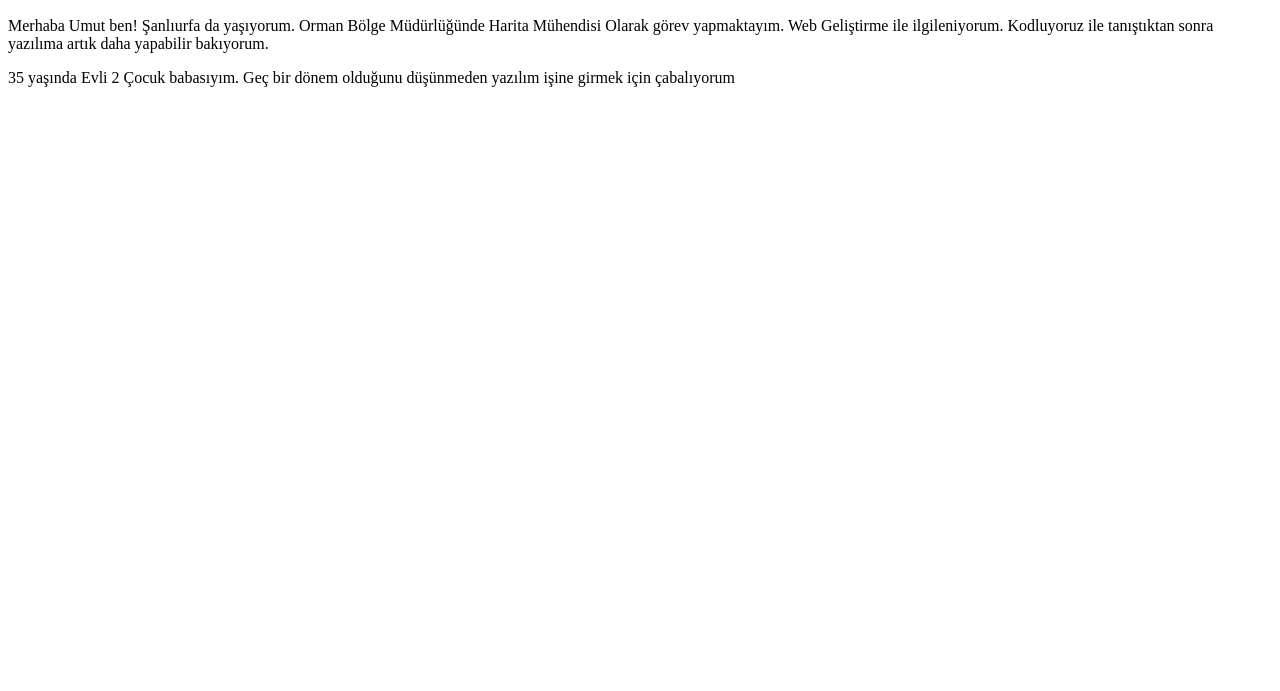
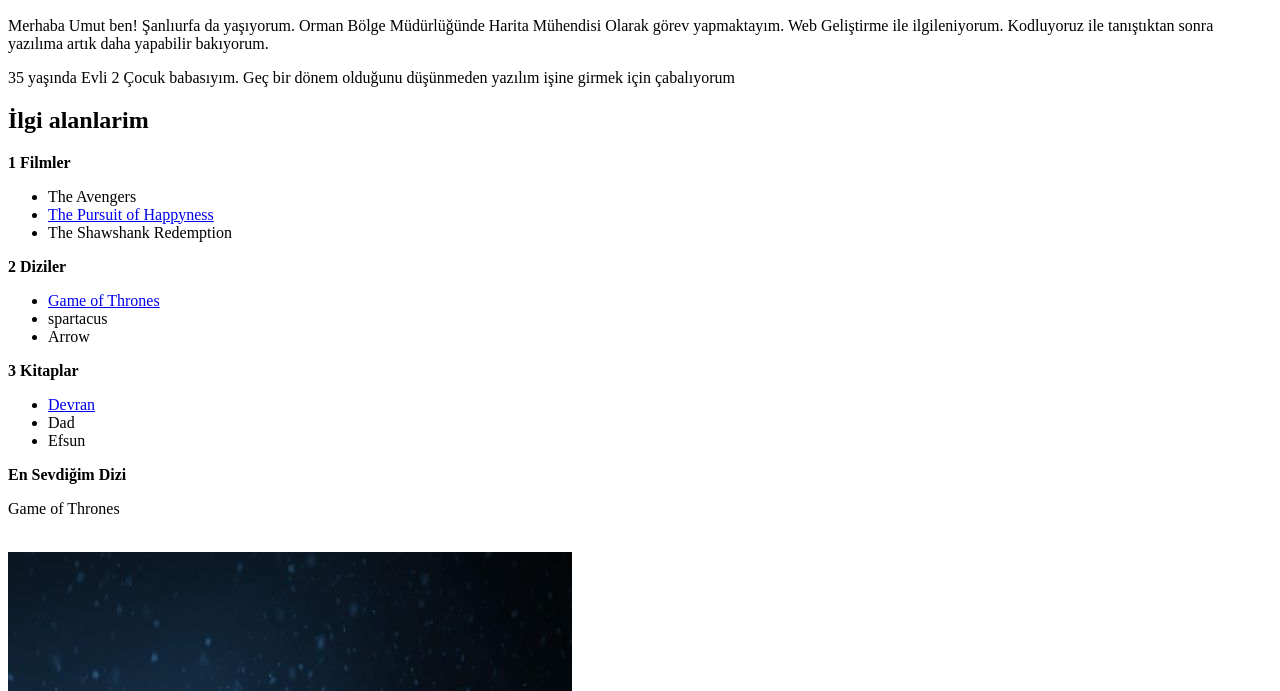
Before and after one commit to umuttuna/-zge-mi-, a plain HTML site: page index.html in a window 1280 px wide. Shown: the part 110-801 px from the top of the page. Drawn offline with Linux system fonts and the light colour scheme.

Commit message:
third commit

```diff
--- a/index.html
+++ b/index.html
@@ -10,5 +10,30 @@
     <h2>Hakkımda</h2>
     <p>Merhaba Umut ben! Şanlıurfa da yaşıyorum. Orman Bölge Müdürlüğünde Harita Mühendisi Olarak görev yapmaktayım. Web Geliştirme ile ilgileniyorum. Kodluyoruz ile tanıştıktan sonra yazılıma artık daha yapabilir bakıyorum.</p>
     <p>35 yaşında Evli 2 Çocuk babasıyım. Geç bir dönem olduğunu düşünmeden yazılım işine girmek için çabalıyorum </p>
-    </body>
+   <h2>İlgi alanlarim</h2>
+   <p><b>1 Filmler</b></p>
+   <ul>
+    <li>The Avengers</li>
+    <li><a href="https://www.imdb.com/title/tt0454921/">The Pursuit of Happyness</a></li>
+    <li>The Shawshank Redemption</li>
+   </ul>
+   <p><b>2 Diziler</b></p>
+   <ul>
+    <li><a href="https://www.imdb.com/title/tt0944947/">Game of Thrones</a></li>
+    <li>spartacus</li>
+    <li>Arrow</li>
+   </ul>
+   <p><b>3 Kitaplar</b></p>
+   <ul>
+    <li><a href="https://www.goodreads.com/book/show/44776406-devran?ac=1&from_search=true&qid=ZCc0EKTG8B&rank=1">Devran</a></li>
+    <li>Dad</li>
+    <li>Efsun</li>
+   </ul>
+   <p><b>En Sevdiğim Dizi</b></p>
+   <p>Game of Thrones</p>
+   <br>
+   <img src="/Game of Thrones.jpg" alt="">
+   <br>
+   <p>Game of Thrones (Türkçe: Taht Oyunları), David Benioff ve D. B. Weiss tarafından yaratılan ve HBO'da yayımlanan Amerikan fantastik televizyon dizisidir.</p>
+</body>
 </html>
```
Also changed, not shown: Game of Thrones.jpg (added).
